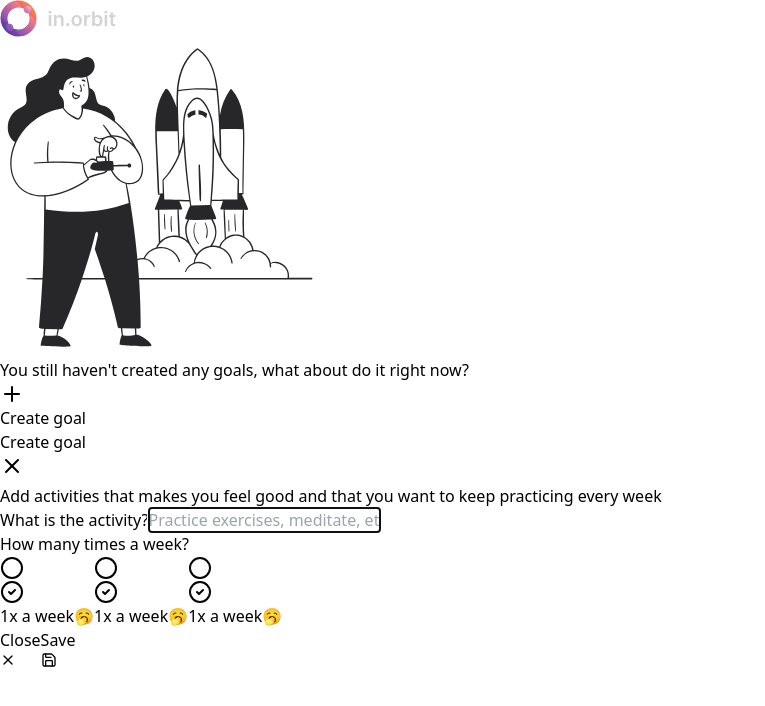
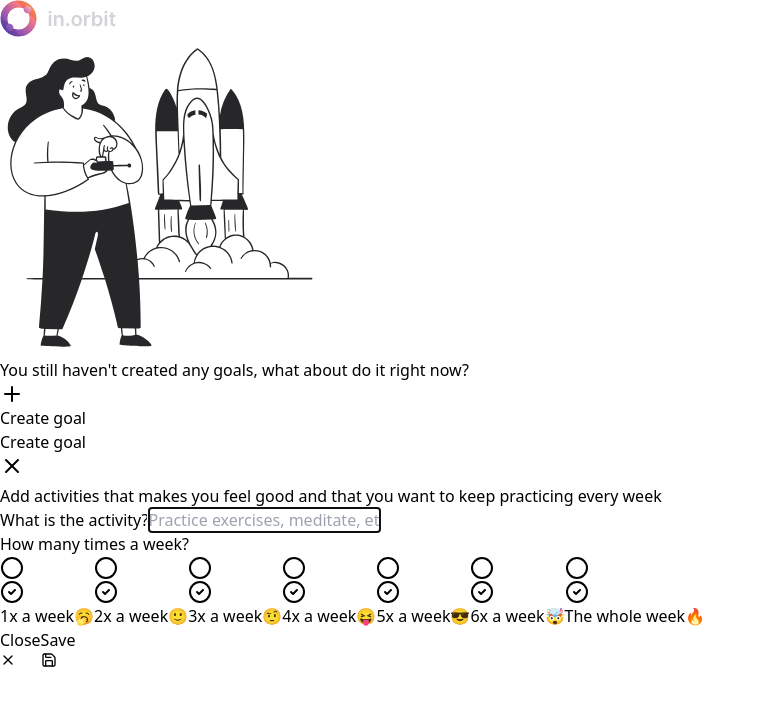
Before and after one commit to HugoRamonPereira/in-orbit, a React (Vite) app in the folder frontend/: page / in a window 1280 px wide. Both pictures are taken after a click on the button "Create goal". Shown: the top 706 px of the page, without its empty margins (0-765 px from the left). Built offline with nearby package versions, Linux system fonts and the light colour scheme; no server answers.

Commit message:
Created form to add goals and its validations

```diff
--- a/frontend/package.json
+++ b/frontend/package.json
@@ -10,6 +10,7 @@
     "preview": "vite preview"
   },
   "dependencies": {
+    "@hookform/resolvers": "^3.9.0",
     "@radix-ui/react-dialog": "^1.1.1",
     "@radix-ui/react-progress": "^1.1.0",
     "@radix-ui/react-radio-group": "^1.2.0",
@@ -18,8 +19,10 @@
     "lucide-react": "^0.441.0",
     "react": "^18.3.1",
     "react-dom": "^18.3.1",
+    "react-hook-form": "^7.53.0",
     "tailwind-merge": "^2.5.2",
-    "tailwind-variants": "^0.2.1"
+    "tailwind-variants": "^0.2.1",
+    "zod": "^3.23.8"
   },
   "devDependencies": {
     "@biomejs/biome": "^1.9.0",
--- a/frontend/src/components/create-goal.tsx
+++ b/frontend/src/components/create-goal.tsx
@@ -1,11 +1,40 @@
 import { DialogContent, DialogTitle, DialogClose, DialogDescription } from "./ui/dialog";
 import { RadioGroup, RadioGroupItem, RadioGroupIndicator } from "./ui/radio-group";
-import { X, Save } from "lucide-react";
+import { X, Save, CircleAlert } from "lucide-react";
 import { Button } from "./ui/button";
 import { Input } from "./ui/input";
 import { Label } from "./ui/label";
+import { Controller, useForm } from "react-hook-form";
+import { z } from "zod";
+import { zodResolver } from "@hookform/resolvers/zod";
+import { createGoal } from "../http/create-goal";
+import { useQueryClient } from "@tanstack/react-query";
+
+const createGoalFormSchema = z.object({
+  title: z.string().min(1, 'Inform the goal you wish to achieve'),
+  desiredWeeklyFrequency: z.coerce.number().min(1).max(7)
+})
+
+type CreateGoalFormSchema = z.infer<typeof createGoalFormSchema>
 
 export function CreateGoal() {
+  const queryClient = useQueryClient()
+  const { register, control, handleSubmit, formState, reset } = useForm<CreateGoalFormSchema>({
+    resolver: zodResolver(createGoalFormSchema)
+  })
+
+  async function handleCreateGoal(data: CreateGoalFormSchema) {
+    await createGoal({
+      title: data.title,
+      desiredWeeklyFrequency: data.desiredWeeklyFrequency
+    })
+
+    queryClient.invalidateQueries({ queryKey: ['summary'] })
+    queryClient.invalidateQueries({ queryKey: ['pending-goals'] })
+
+    reset()
+  }
+
   return (
     <DialogContent>
         <div className='flex flex-col gap-6 h-full'>
@@ -20,7 +49,10 @@ export function CreateGoal() {
               Add activities that makes you feel good and that you want to keep practicing every week
             </DialogDescription>
           </div>
-          <form className='flex flex-col justify-between flex-1'>
+          <form
+            onSubmit={handleSubmit(handleCreateGoal)}
+            className='flex flex-col justify-between flex-1'
+          >
             <div className='flex flex-col gap-6'>
               <div className='flex flex-col gap-2'>
                 <Label htmlFor='title'>What is the activity?</Label>
@@ -28,11 +60,24 @@ export function CreateGoal() {
                   autoFocus
                   placeholder='Practice exercises, meditate, etc...'
                   id='title'
+                  {...register('title')}
                 />
+                {formState.errors.title && (
+                  <p className="text-red-500 text-[11px] flex items-center gap-1">
+                    <CircleAlert className="size-3 text-red-500" />
+                    {formState.errors.title.message}
+                  </p>
+                )}
               </div>
               <div className='flex flex-col gap-2'>
                 <Label>How many times a week?</Label>
-                <RadioGroup>
+                <Controller
+                  control={control}
+                  name="desiredWeeklyFrequency"
+                  defaultValue={1}
+                  render={({ field }) => {
+                    return (
+                      <RadioGroup onValueChange={field.onChange} value={String(field.value)}>
                         <RadioGroupItem value='1'>
                           <RadioGroupIndicator />
                           <span className='text-zinc-300 text-sm font-medium leading-none'>1x a week</span>
@@ -40,15 +85,38 @@ export function CreateGoal() {
                         </RadioGroupItem>
                         <RadioGroupItem value='2'>
                           <RadioGroupIndicator />
-                    <span className='text-zinc-300 text-sm font-medium leading-none'>1x a week</span>
-                    <span className='leading-none'>🥱</span>
+                          <span className='text-zinc-300 text-sm font-medium leading-none'>2x a week</span>
+                          <span className='leading-none'>🙂</span>
                         </RadioGroupItem>
                         <RadioGroupItem value='3'>
                           <RadioGroupIndicator />
-                    <span className='text-zinc-300 text-sm font-medium leading-none'>1x a week</span>
-                    <span className='leading-none'>🥱</span>
+                          <span className='text-zinc-300 text-sm font-medium leading-none'>3x a week</span>
+                          <span className='leading-none'>🤨</span>
+                        </RadioGroupItem>
+                        <RadioGroupItem value='4'>
+                          <RadioGroupIndicator />
+                          <span className='text-zinc-300 text-sm font-medium leading-none'>4x a week</span>
+                          <span className='leading-none'>😝</span>
+                        </RadioGroupItem>
+                        <RadioGroupItem value='5'>
+                          <RadioGroupIndicator />
+                          <span className='text-zinc-300 text-sm font-medium leading-none'>5x a week</span>
+                          <span className='leading-none'>😎</span>
+                        </RadioGroupItem>
+                        <RadioGroupItem value='6'>
+                          <RadioGroupIndicator />
+                          <span className='text-zinc-300 text-sm font-medium leading-none'>6x a week</span>
+                          <span className='leading-none'>🤯</span>
+                        </RadioGroupItem>
+                        <RadioGroupItem value='7'>
+                          <RadioGroupIndicator />
+                          <span className='text-zinc-300 text-sm font-medium leading-none'>The whole week</span>
+                          <span className='leading-none'>🔥</span>
                         </RadioGroupItem>
                       </RadioGroup>
+                    )
+                  }}
+                />
               </div>
             </div>
             <div className='flex items-center gap-3'>
--- a/frontend/src/components/summary.tsx
+++ b/frontend/src/components/summary.tsx
@@ -69,7 +69,11 @@ export function Summary() {
 
           return (
             <div key={date} className="flex flex-col gap-4">
-              <h3 className="font-medium">{weekDay} <span className="text-zinc-400 text-xs">({formattedDate})</span></h3>
+              <h3 className="font-medium">
+                <span>{weekDay}</span>
+                <span className="text-zinc-400 text-xs">({formattedDate})</span>
+              </h3>
+
               <ul className="flex flex-col gap-3">
                 {goals.map(goal => {
                   const timeOfGoalCompletion = dayjs(goal.dateOfCompletion).format('hh:mm')
@@ -77,7 +81,15 @@ export function Summary() {
                   return (
                     <li key={goal.id} className="flex items-center gap-2">
                       <CheckCircle2 className="size-4 text-pink-500" />
-                      <span className="text-sm text-zinc-400">You have completed "<span className="text-zinc-50 font-bold">{goal.title}</span>" at <span className="text-zinc-50 font-bold">{timeOfGoalCompletion}</span></span>
+                      <span className="text-sm text-zinc-400">
+                        You have completed&nbsp;"
+                        <span className="text-zinc-50 font-bold">
+                          {goal.title}
+                        </span>"&nbsp;at
+                        <span className="text-zinc-50 font-bold">
+                          &nbsp;{timeOfGoalCompletion}
+                        </span>
+                      </span>
                     </li>
                   )
                 })}
--- /dev/null
+++ b/frontend/src/http/create-goal.ts
@@ -0,0 +1,14 @@
+interface CreateGoalProps {
+  title: string
+  desiredWeeklyFrequency: number
+}
+
+export async function createGoal({ title, desiredWeeklyFrequency }: CreateGoalProps) {
+  await fetch("http://localhost:3333/goals", {
+    method: "POST",
+    headers: {
+      "Content-Type": "application/json",
+    },
+    body: JSON.stringify({ title, desiredWeeklyFrequency }),
+  });
+}
```
Also changed, not shown: 1 other file (tests, documents, lock files or other folders). Lines whose indentation alone changed are shown as unchanged.
